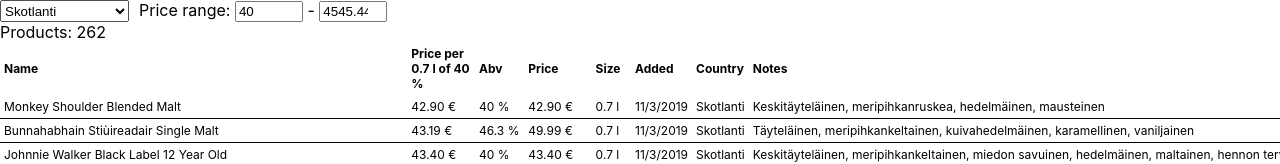
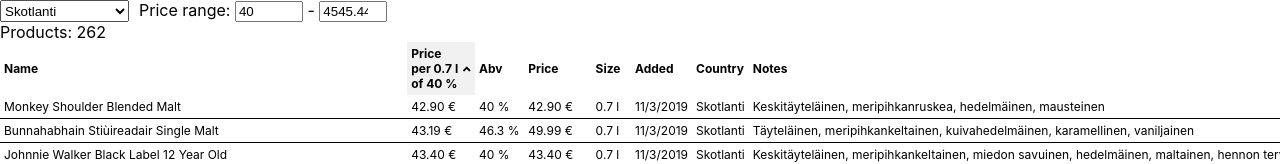
Before and after one commit to jarmop/whisky, a React (Create React App) app in the folder app/: page / in a window 1280 px wide. Shown: the top 164 px of the page. Built offline with nearby package versions, Linux system fonts and the light colour scheme.

Commit message:
Indicate the sort order by an icon and a background color.

```diff
--- a/app/package.json
+++ b/app/package.json
@@ -4,6 +4,9 @@
   "private": true,
   "homepage": "https://jarmop.github.io/whisky",
   "dependencies": {
+    "@fortawesome/fontawesome-svg-core": "^1.2.25",
+    "@fortawesome/free-solid-svg-icons": "^5.11.2",
+    "@fortawesome/react-fontawesome": "^0.1.7",
     "gh-pages": "^2.1.1",
     "react": "^16.10.2",
     "react-dom": "^16.10.2",
--- a/app/src/AlkoList.js
+++ b/app/src/AlkoList.js
@@ -1,5 +1,7 @@
 import React from 'react';
 import {formatPrice, TODAY} from './library';
+import {FontAwesomeIcon} from '@fortawesome/react-fontawesome';
+import {faAngleUp} from '@fortawesome/free-solid-svg-icons';
 
 let AlkoList = ({products}) => (
     <table className="table">
@@ -8,12 +10,12 @@
         <th>
           Name
         </th>
-        <th>
+        <th className="sorting">
           Price per 0.7 l of 40 %
+          <FontAwesomeIcon icon={faAngleUp} />
         </th>
         <th>
           Abv
-
         </th>
         <th>
           Price
--- a/app/src/App.css
+++ b/app/src/App.css
@@ -33,3 +33,9 @@
 .added-today {
     background-color: palegreen;
 }
+
+.sorting {
+    display: flex;
+    align-items: center;
+    background-color: #f1f1f1;
+}
```
Also changed, not shown: 1 other file (tests, documents, lock files or other folders).
